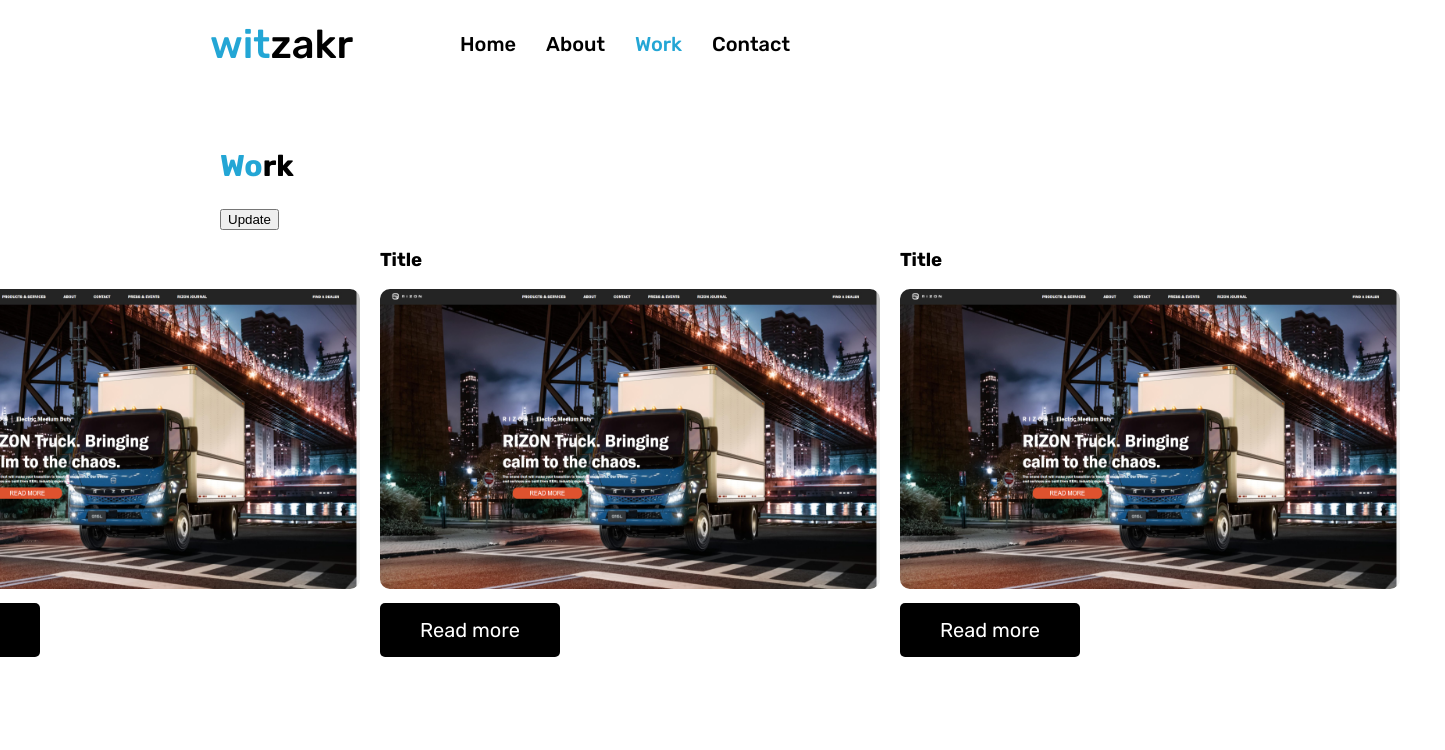
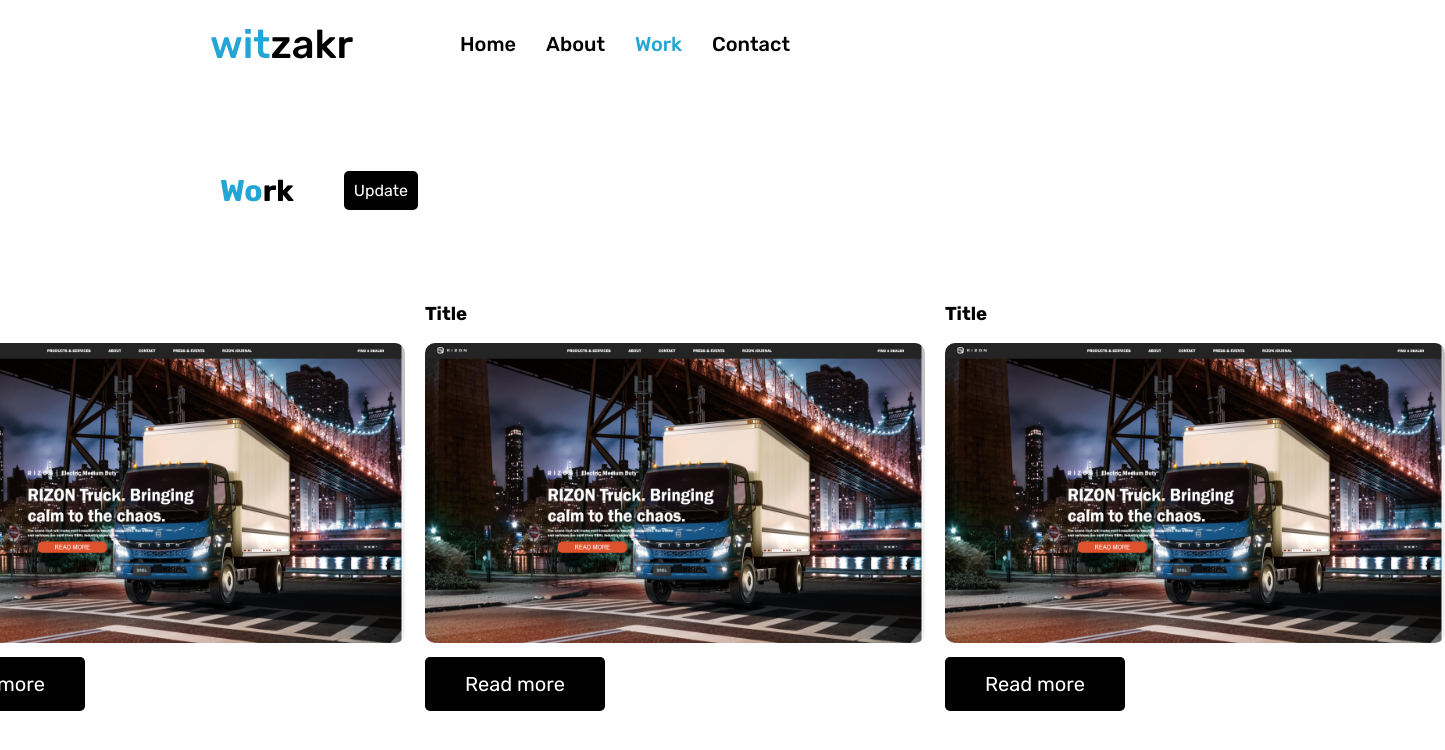
Before and after one commit to witzakr/PortfolioSEM3, a plain HTML site: page html/work.html in a window 1280 px wide. Shown: the whole page, 1445 px wide, since content can reach past the window. Drawn offline with Linux system fonts and the light colour scheme.

Commit message:
spacing improvements

```diff
--- a/html/work.html
+++ b/html/work.html
@@ -20,8 +20,10 @@
         </nav>
     </header>
     <section class="mainpage2">
-        <h2><span class="red-text">Wo</span><span class="black-text">rk</span></h2>
-        <button class="update">Update</button>
+        <div class="container">
+            <h2><span class="red-text">Wo</span><span class="black-text">rk</span></h2>
+            <a href="#">Update</a>
+        </div>
         <div class="dashboard">
             <div class="work">
                 <h3>Title</h3>
--- a/styles.css
+++ b/styles.css
@@ -161,7 +161,7 @@
 
 .left2 {
     margin-left: 200px;
-    margin-top: 180px;
+    margin-top: 160px;
     border-radius: 8px;
     padding: 25px;
     width: 500px;
@@ -234,13 +234,38 @@
     margin-top: 80px;
 }
 
+.container {
+    display: flex;
+    align-items: center;
+}
+
 .mainpage2 h2 {
     margin-left: 220px;
 }
 
+.container a {
+    margin-left: 50px;
+    background-color: black;
+    color: white;
+    text-decoration: none;
+    padding: 10px;
+    border-radius: 5px;
+    transition: transform 0.3s ease;
+}
+
+
+.container a:hover {
+    background-color: #23a6d5;
+    transform: translateY(-10px);
+    padding: 15px;
+}
+
+
 .dashboard {
+    margin-top: 50px;
     display: flex;
     justify-content: center;
+    margin-left: 90px;
 }
 
 .update {
```
